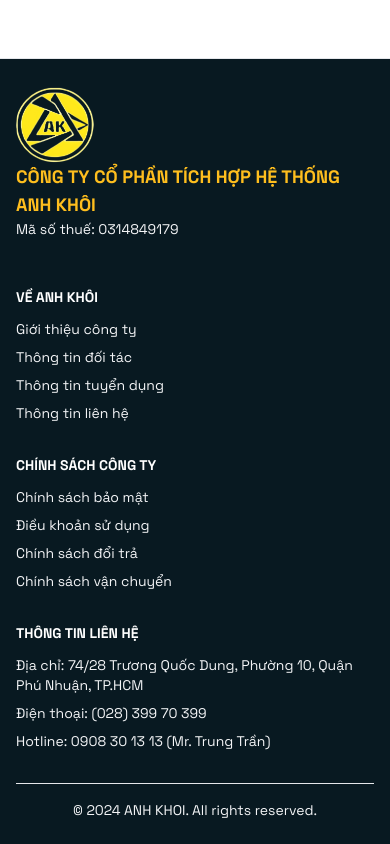
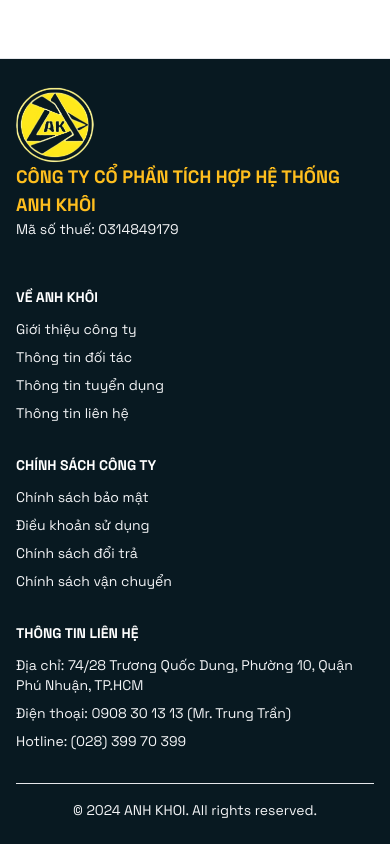
Before and after one commit to Anh-Khoi-SI/anh-khoi-si, a Next.js app: page / in a window 390 px wide. Shown: the part 4272-5116 px from the top of the page. Built offline with nearby package versions, Linux system fonts and the light colour scheme; what @ant-design/nextjs-registry would draw is missing.

Commit message:
Update footer component to correct phone number and hotline order

```diff
--- a/src/components/layout/Footer.js
+++ b/src/components/layout/Footer.js
@@ -28,8 +28,8 @@ const footerItems = [
         text: "Địa chỉ: 74/28 Trương Quốc Dung, Phường 10, Quận Phú Nhuận, TP.HCM",
         link: "https://maps.app.goo.gl/bFiENRyY6cftbT5v6",
       },
-      `Điện thoại: (028) 399 70 399`,
-      `Hotline: 0908 30 13 13 (Mr. Trung Trần)`,
+      `Điện thoại: 0908 30 13 13 (Mr. Trung Trần)`,
+      `Hotline: (028) 399 70 399`,
     ],
   },
 ];
```
